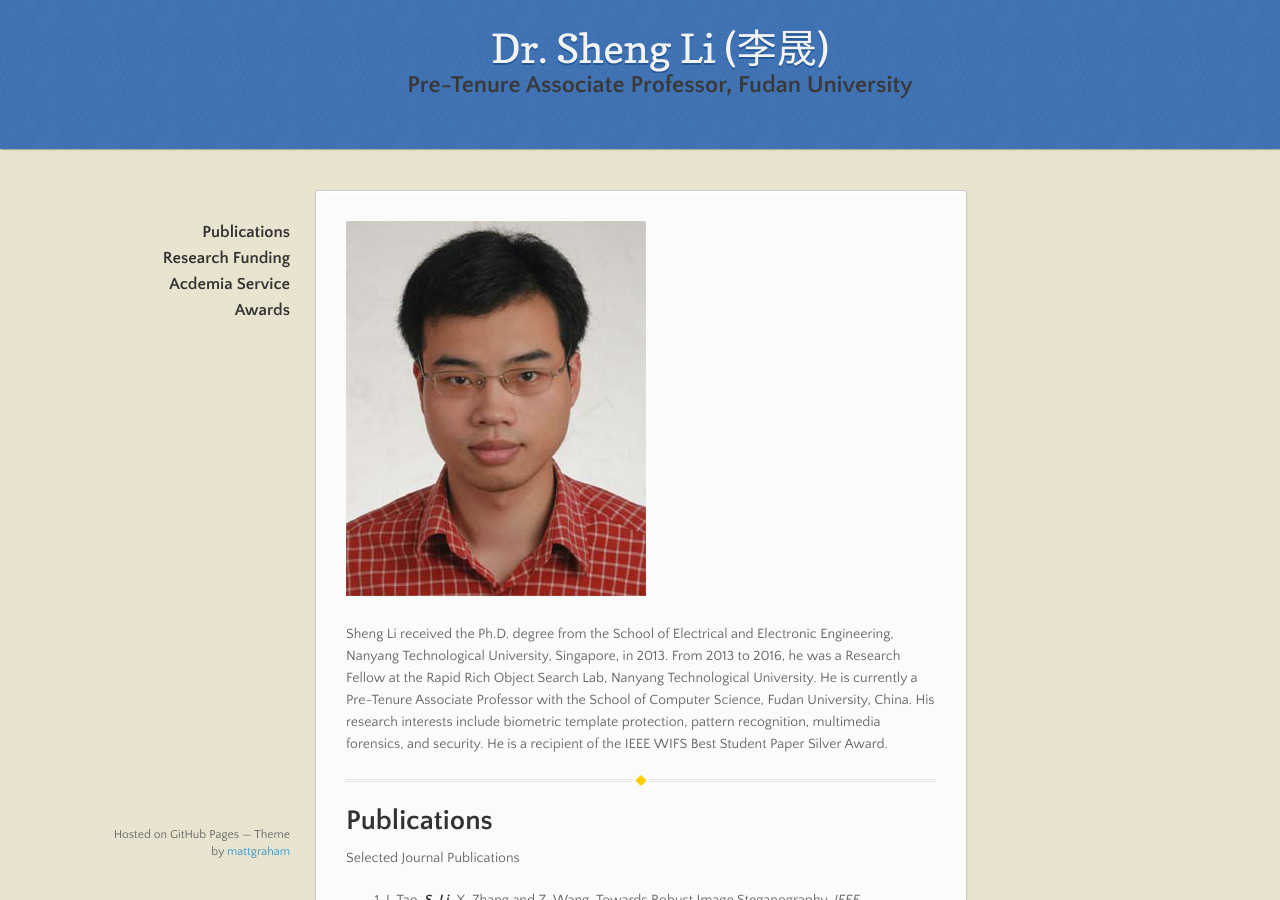
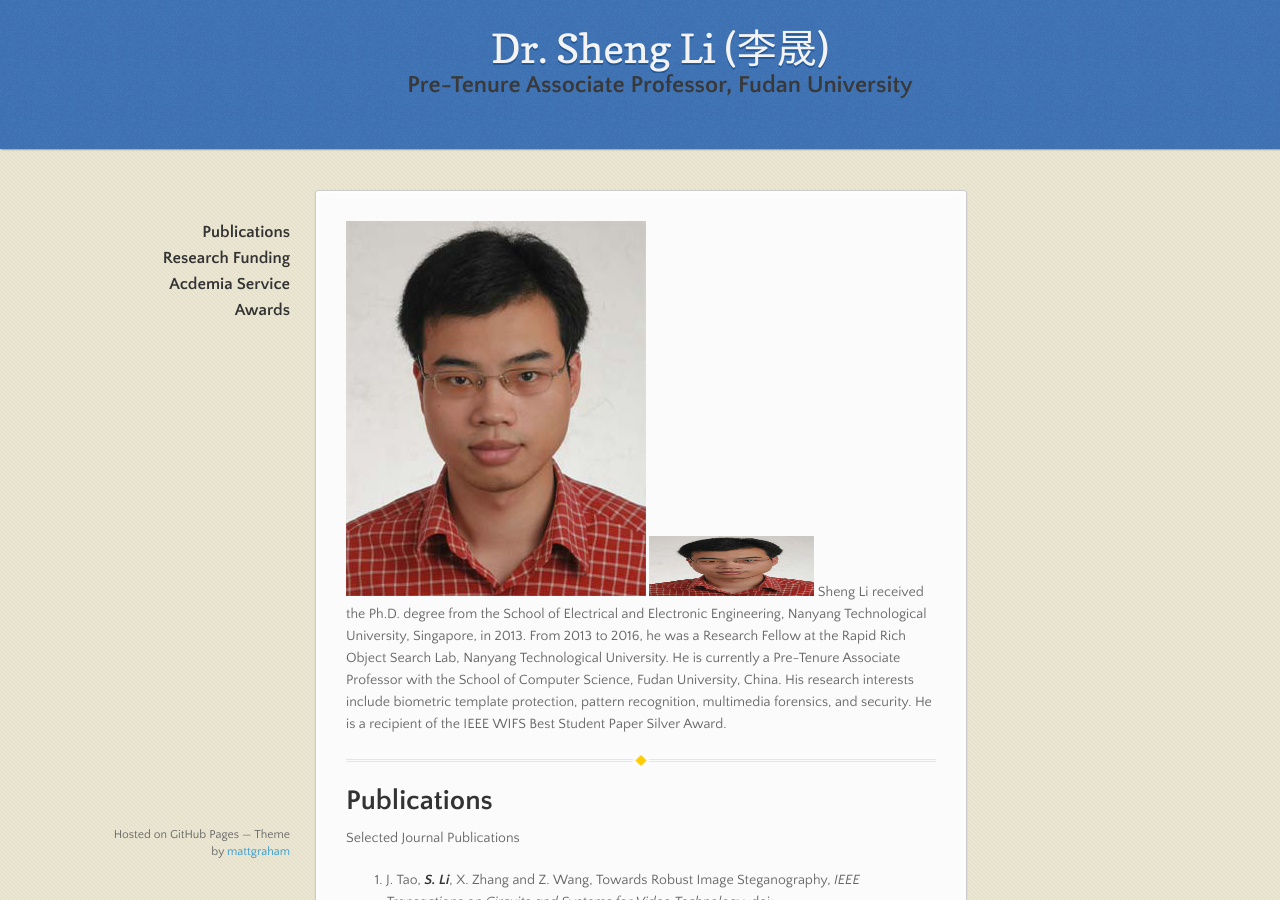
Before and after one commit to blazelisheng/blazelisheng.github.io, a Jekyll site: the page built from index.md, in a window 1280 px wide and 900 px high. Built offline with Jekyll 4.4.1, drawn with Linux system fonts in a browser that asks for light colours.

Commit message:
Update index.md

```diff
--- a/index.md
+++ b/index.md
@@ -5,7 +5,7 @@
 
 
 ![Octocat](/assets/images/Sheng_Li_Photo.png)
-
+<img src="/assets/images/Sheng_Li_Photo.png" width="165" height="60" />
 Sheng Li received the Ph.D. degree from the School of Electrical and Electronic Engineering, Nanyang Technological University, Singapore, in 2013. From 2013 to 2016, he was a Research Fellow at the Rapid Rich Object Search Lab, Nanyang Technological University. He is currently a Pre-Tenure Associate Professor with the School of Computer Science, Fudan University, China. His research interests include biometric template protection, pattern recognition, multimedia forensics, and security. He is a recipient of the IEEE WIFS Best Student Paper Silver Award.
 
 * * *
```
